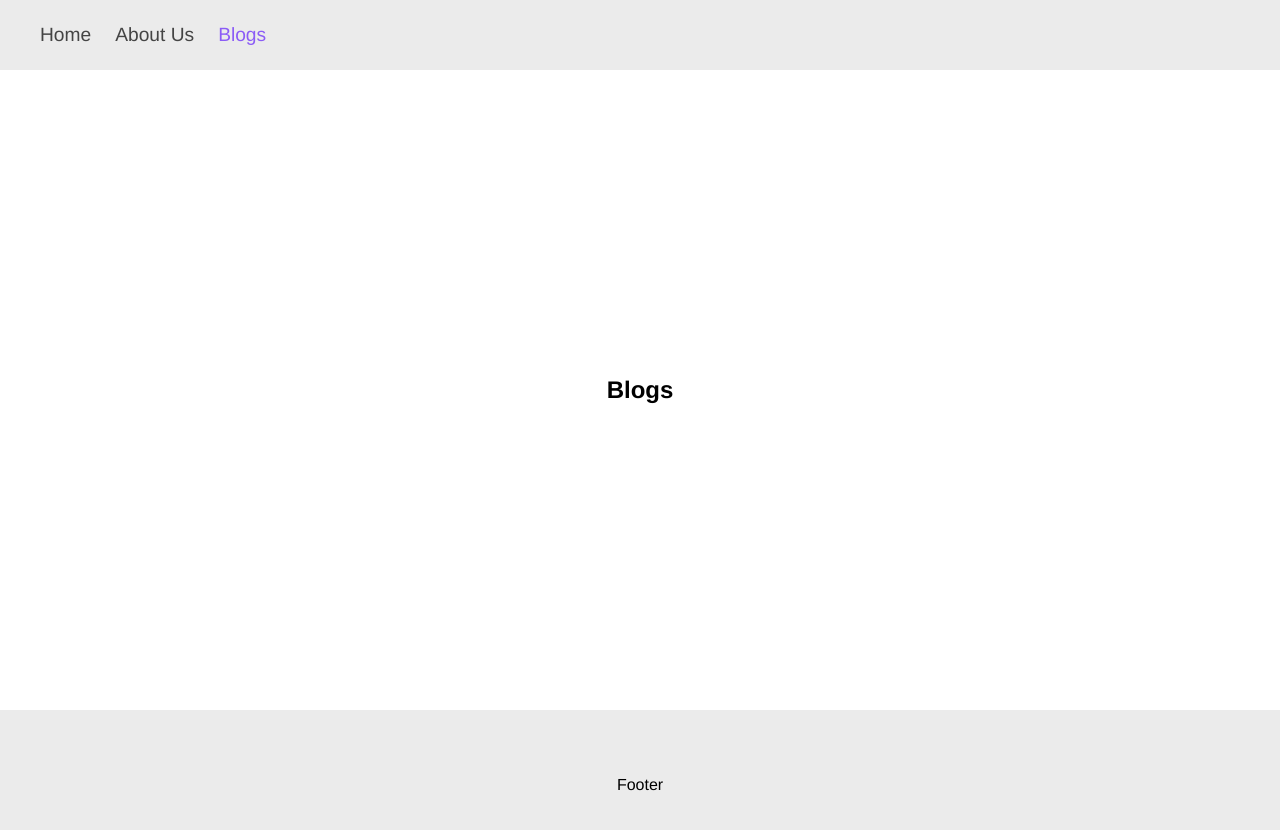
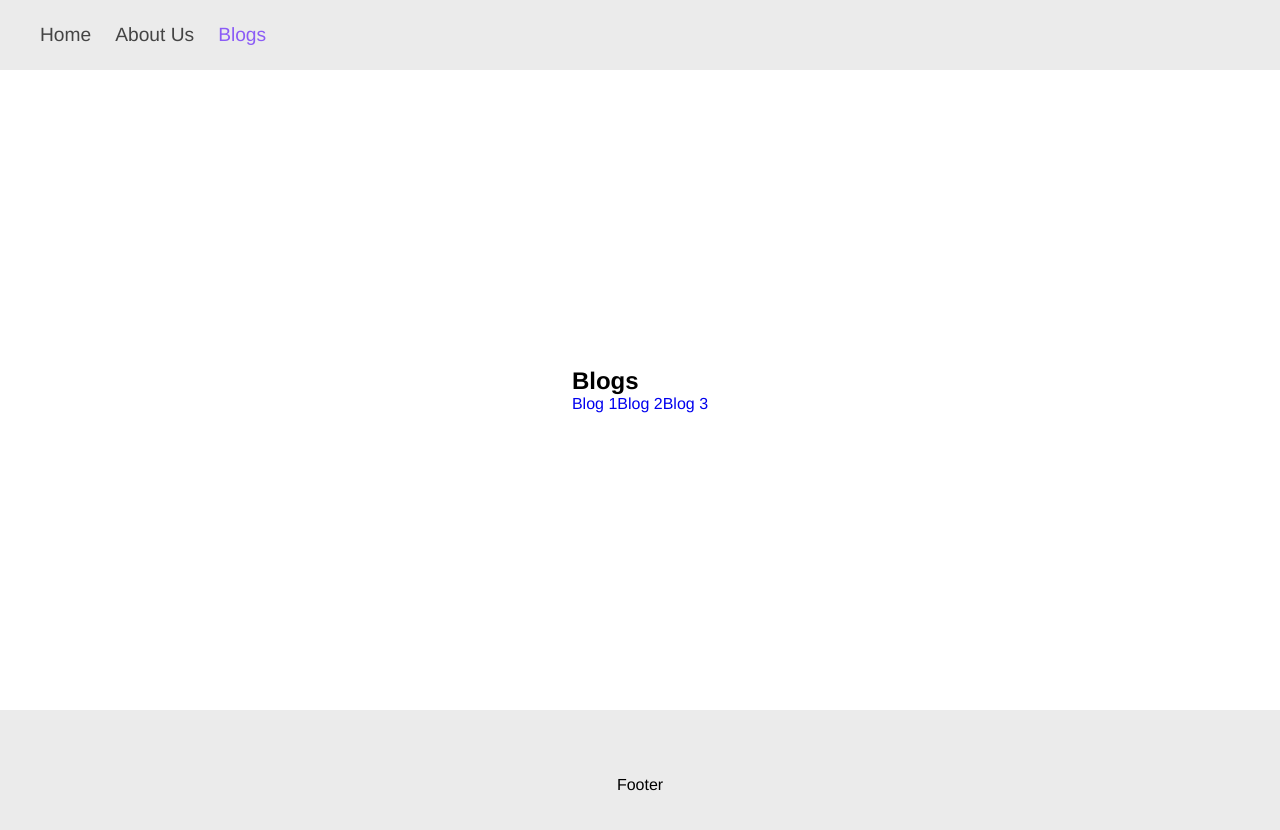
Before and after one commit to yousef-bigdeli/spa-template, a React (Create React App) app: page /blogs in a window 1280 px wide. Shown: the top 830 px of the page. Built offline with nearby package versions, Linux system fonts and the light colour scheme.

Commit message:
Blogs added

```diff
--- a/src/Pages/Blogs.js
+++ b/src/Pages/Blogs.js
@@ -1,5 +1,28 @@
+import { Link } from "react-router-dom";
+
+const blogs = [
+  { id: 1, name: "Blog 1" },
+  { id: 2, name: "Blog 2" },
+  { id: 3, name: "Blog 3" },
+];
+
 const Blogs = () => {
-  return <h2>Blogs</h2>;
+  return (
+    <div>
+      <h2>Blogs</h2>
+      <div className="flex-column">
+        {blogs.map(({ id, name }) => (
+          <Link
+            to={{ pathname: `/blogs/${id}`, search: "name" }}
+            key={id}
+            className="primary-btn"
+          >
+            {name}
+          </Link>
+        ))}
+      </div>
+    </div>
+  );
 };
 
 export default Blogs;
```
Also changed, not shown: src/Components/Blog.js (added, +19 -0 lines).
